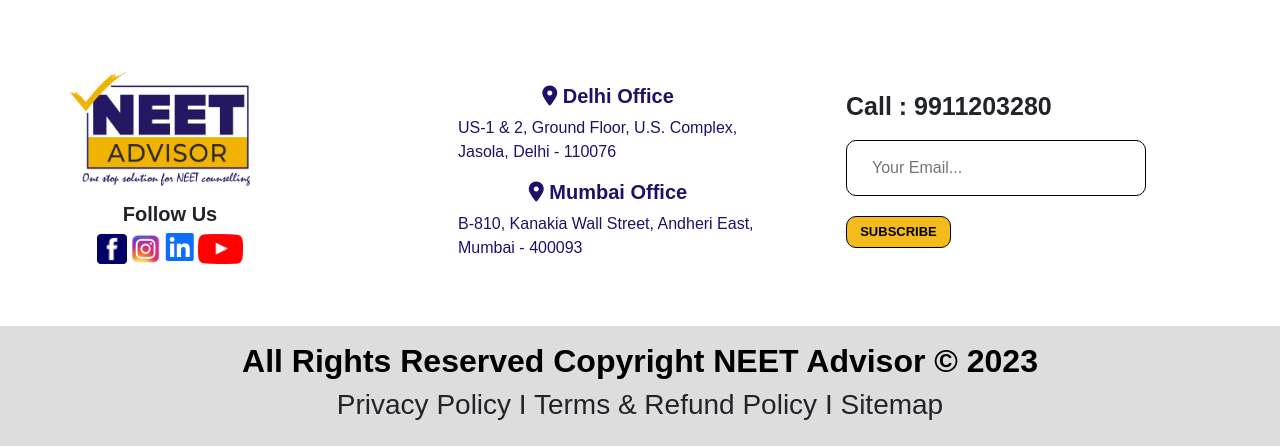
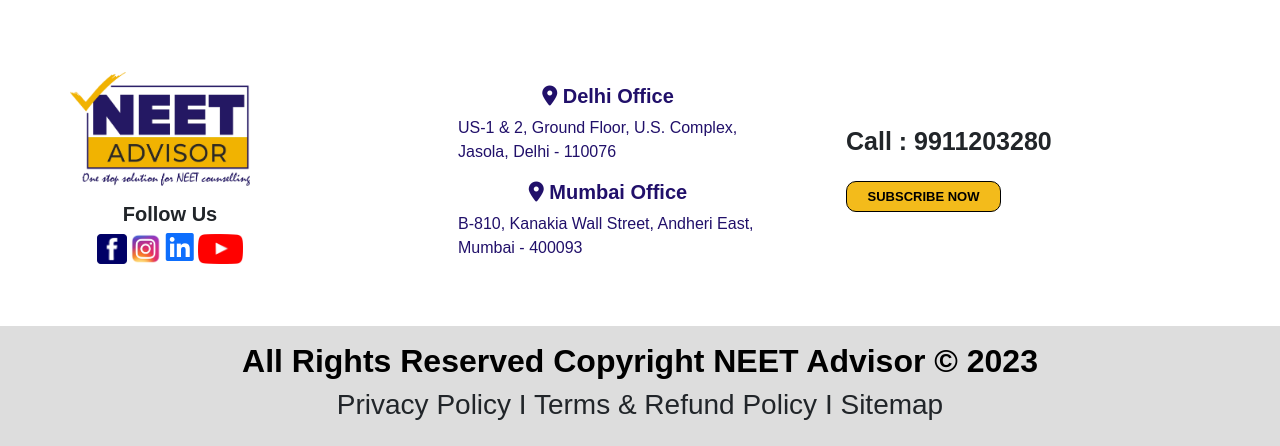
Before and after one commit to ic-Solutions/neetlandingpage, a PHP site: page / in a window 1280 px wide. Shown: the part 3893-4339 px from the top of the page. Run offline with PHP 8.4, Linux system fonts and the light colour scheme; some libraries are stand-ins or nearby versions.

Commit message:
google form

```diff
--- a/index.html
+++ b/index.html
@@ -240,9 +240,11 @@
                 <div class="contact">
                     Call : 9911203280
                 </div>
-                <input id="email" name="email" type="text" placeholder="Your Email...">
-                <button onclick="subscript()">SUBSCRIBE</button>
-                <h5 class="responsealert my-2"> Thank you for subscrive us..</h5>
+                <!-- <input id="email" name="email" type="text" placeholder="Your Email..."> -->
+                <!-- <button onclick="subscript()">SUBSCRIBE</button> -->
+                <a href="https://docs.google.com/forms/d/e/1FAIpQLSfgUfUzUTCuZybBlaiS4tAPZWue8ByP2QWkXvtOV54idPM-Yg/viewform?usp=sf_link" target="_blank">SUBSCRIBE NOW</a>
+                <!-- <h5 class="responsealert my-2"> Thank you for subscrive us..</h5> -->
+                <!-- <iframe src="https://docs.google.com/forms/d/e/1FAIpQLSfgUfUzUTCuZybBlaiS4tAPZWue8ByP2QWkXvtOV54idPM-Yg/viewform?embedded=true" frameborder="0" marginheight="0" marginwidth="0">Loading…</iframe> -->
             </div>
         </div>
     </section>
--- a/style.css
+++ b/style.css
@@ -341,6 +341,7 @@
   .footer-3 .contact {
       font-size: 25px;
       font-weight: 800;
+      margin-bottom: 20px;
   }
 
   .footer-3 input {
@@ -352,13 +353,16 @@
       border-radius: 10px;
   }
 
-  .footer-3 button {
+  .footer-3 button, .footer-3 a {
       border: solid 1px black;
       background-color: #F3BB1B;
       padding: 5px;
       font-weight: 800;
       font-size: small;
-      max-width: 105px;
+      text-align: center;
+      text-decoration: none;
+      color: black;
+      max-width: 155px;
       border-radius: 10px;
   }
 
```
